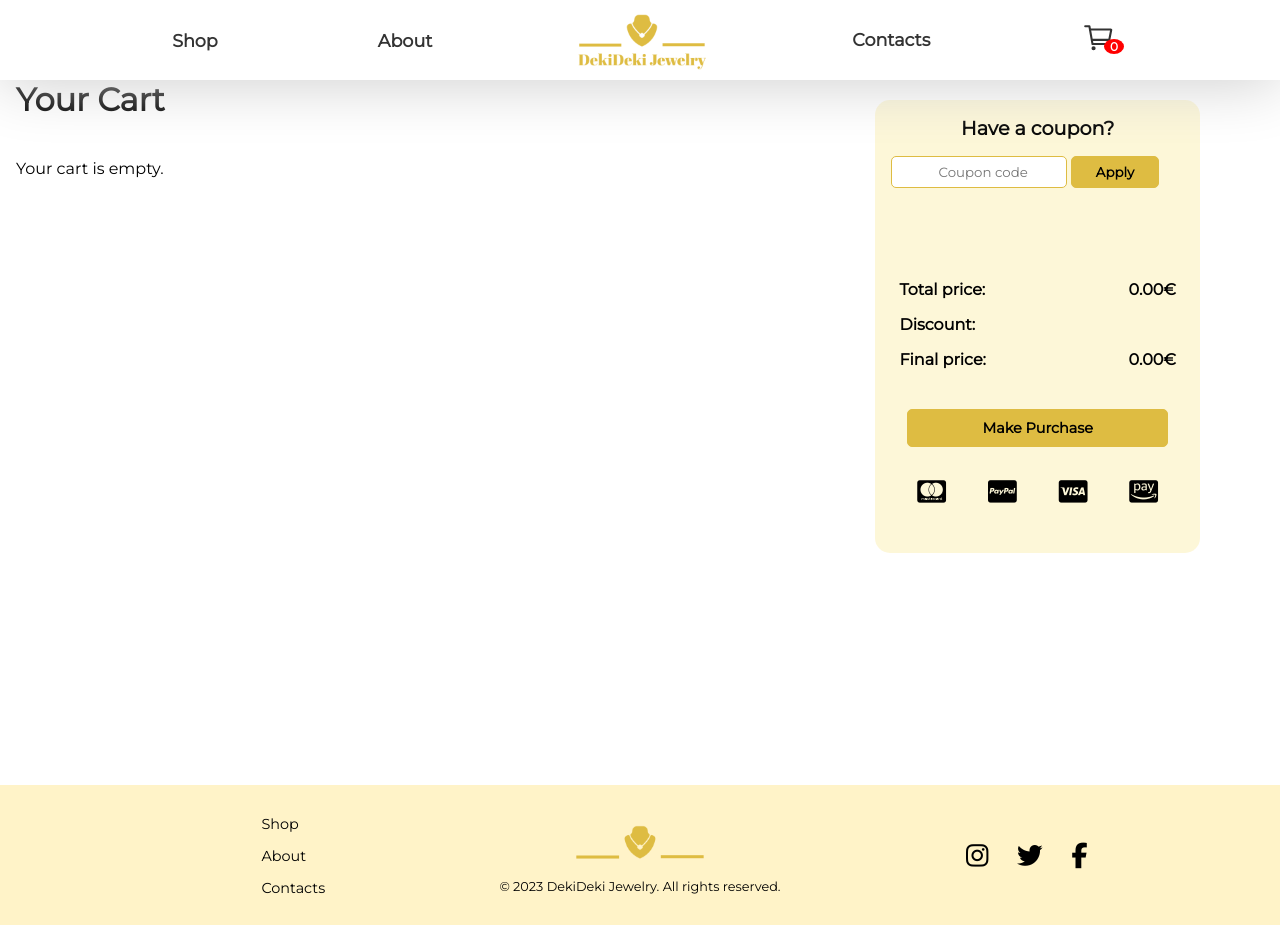
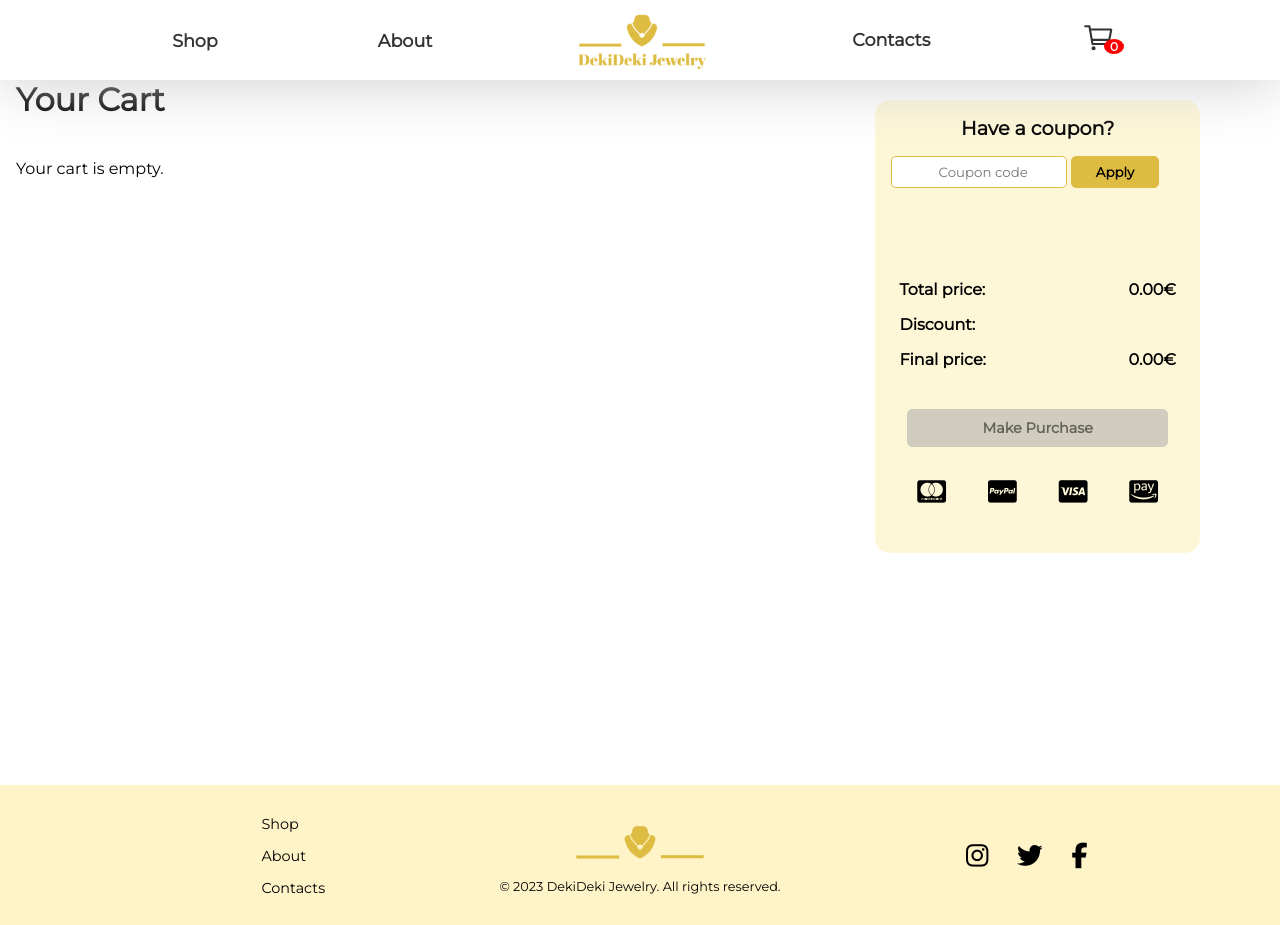
Before and after one commit to Nunomst/Joel, a website built with Vite: page cart.html in a window 1280 px wide. Both pictures are taken after a click on the button "Make Purchase". Built offline with nearby package versions, Linux system fonts and the light colour scheme.

Commit message:
Fix checkout button

```diff
--- a/components/cart/checkout.js
+++ b/components/cart/checkout.js
@@ -1,4 +1,4 @@
-import { getCoupon, totalPrice, finalPrice, processCheckout, clearCartLocalStorage } from '../../services/localStorage.js';
+import { getCoupon, totalPrice, finalPrice, processCheckout, clearCartLocalStorage, getCartFromLocalStorage } from '../../services/localStorage.js';
 
 export function checkout() {
   let checkout = document.createElement('div');
@@ -46,7 +46,10 @@ export function checkout() {
   // Select button and input
   const applyButton = checkout.querySelector('button');
   const couponInput = checkout.querySelector('input');
-  const checkoutBtn = checkout.querySelector('.purchase-button');
+  const checkoutBtn = checkout.querySelector('.btn-purchase');
+  const cart = getCartFromLocalStorage();
+
+
 
 
   // Logic to validate coupon
@@ -57,7 +60,6 @@ export function checkout() {
   });
 
   checkoutBtn.addEventListener('click', async () => {
-    console.log(couponInput.value);
     processCheckout(couponInput.value);
     clearCartLocalStorage();
     couponInput.value = "";
@@ -67,6 +69,7 @@ export function checkout() {
   window.addEventListener('cartUpdated', () => {
     totalPrice();
     finalPrice(totalPrice());
+
   });
 
   document.addEventListener('DOMContentLoaded', () => {
@@ -79,6 +82,13 @@ export function checkout() {
     {
       couponInput.value = savedCoupon;
     }
+
+    if(cart.length === 0)
+    {
+      checkoutBtn.setAttribute('disabled', '')
+      checkoutBtn.classList.add("btn-purchase-disabled");
+    }
+
   });
 
   return checkout;
--- a/services/localStorage.js
+++ b/services/localStorage.js
@@ -196,7 +196,8 @@ export async function processCheckout(couponCode){
 
         let checkoutReponse = await postCheckout(checkoutBody)
         console.log(checkoutReponse)
-        if(cart.length === 0){
+        if(cart.length === 0)
+        {
             snackbar("ERROR! Invalid Purchase!", false)
         }
         else{
@@ -221,5 +222,7 @@ export function clearCartLocalStorage() {
 
     cena.innerHTML = 'Your cart is empty.';
 
-    console.log(cart);
+    const checkoutBtn = document.querySelector('.btn-purchase');
+    checkoutBtn.setAttribute('disabled', '');
+    checkoutBtn.classList.add("btn-purchase-disabled");
 }
--- a/style/cart.css
+++ b/style/cart.css
@@ -314,7 +314,7 @@ hr
   padding: 1rem;
 }
 
-.purchase-button button
+.btn-purchase
 {
   width: 100%;
   height: 2.4rem;
@@ -328,9 +328,24 @@ hr
   transition: background-color 0.3s ease;
 }
 
-.purchase-button button:hover
+.btn-purchase:hover
 {
   background-color: #f9eb9a;
+}
+
+.btn-purchase[disabled=disabled], .btn-purchase:disabled
+{
+  width: 100%;
+  height: 2.4rem;
+  border: 1px solid #b3b1ad;
+  border-radius: 5px;
+  background-color: #b3b1ad;
+  opacity: 0.6;
+  color: #000000;
+  font-weight: bold;
+  font-size: 0.9rem;
+  cursor: default;
+  transition: background-color 0.3s ease;
 }
 
 .payment-options
```
